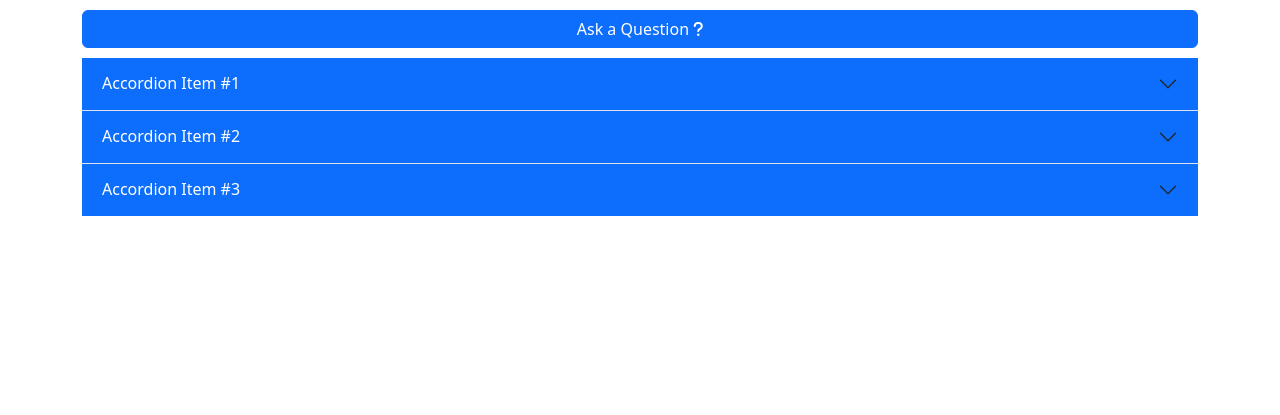
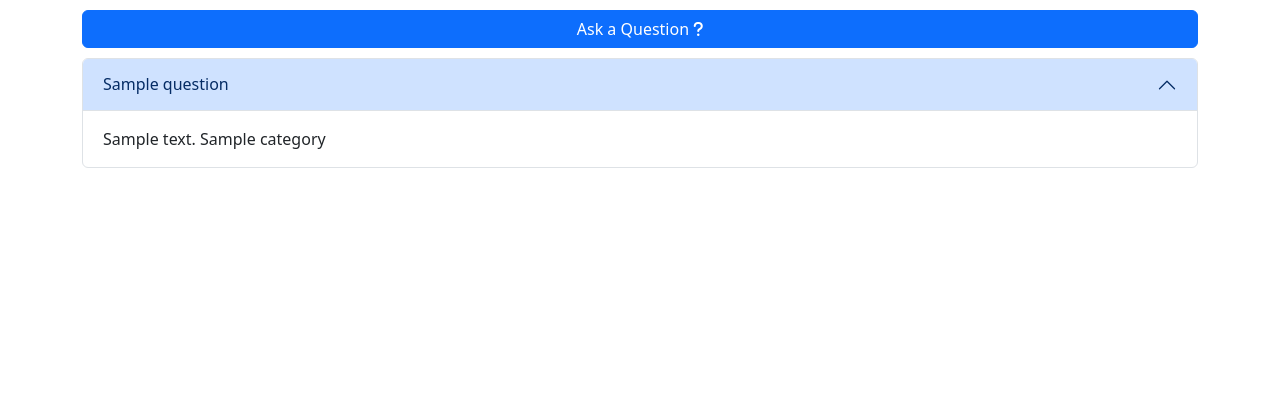
Before and after one commit to BackstagecrewIS/devsite, a Flask app: page / in a window 1280 px wide. Shown: the part 56-471 px from the top of the page. Run offline with Flask 2, Linux system fonts and the light colour scheme; tables that the repository leaves empty hold one stand-in row (values such as "Sample post"); some libraries are stand-ins or nearby versions.

Commit message:
Add questions to accordion in faq.html

```diff
--- a/faq/models.py
+++ b/faq/models.py
@@ -16,8 +16,8 @@ class Category(db.Model):
 class Question(db.Model):
     # schema for the Task model
     id = db.Column(db.Integer, primary_key=True)
-    question = db.Column(db.String(250), unique=True, nullable=False)
-    answer = db.Column(db.Text, unique=True, nullable=False)
+    question = db.Column(db.String(250), nullable=False)
+    answer = db.Column(db.Text, nullable=False)
     category_id = db.Column(
         db.Integer, db.ForeignKey(
             "category.id", ondelete="CASCADE"), nullable=False)
--- a/faq/routes.py
+++ b/faq/routes.py
@@ -5,7 +5,8 @@ from faq.models import Category, Question
 
 @app.route("/")
 def home():
-    return render_template("faq.html")
+    questions = list(Question.query.order_by(Question.question).all())
+    return render_template("faq.html", questions=questions)
 
 
 @app.route("/categories")
--- a/faq/templates/faq.html
+++ b/faq/templates/faq.html
@@ -8,37 +8,21 @@
 </div>
 
 
-<div class="accordion accordion-flush" id="accordionFlushExample">
-    <div class="accordion-item">
-      <h2 class="accordion-header" id="flush-headingOne">
-        <button class="accordion-button collapsed bg-primary text-white" type="button" data-bs-toggle="collapse" data-bs-target="#flush-collapseOne" aria-expanded="false" aria-controls="flush-collapseOne">
-          Accordion Item #1
-        </button>
-      </h2>
-      <div id="flush-collapseOne" class="accordion-collapse collapse" aria-labelledby="flush-headingOne" data-bs-parent="#accordionFlushExample">
-        <div class="accordion-body">Placeholder content for this accordion, which is intended to demonstrate the <code>.accordion-flush</code> class. This is the first item's accordion body.</div>
-      </div>
-    </div>
-    <div class="accordion-item">
-      <h2 class="accordion-header" id="flush-headingTwo">
-        <button class="accordion-button collapsed bg-primary text-white" type="button" data-bs-toggle="collapse" data-bs-target="#flush-collapseTwo" aria-expanded="false" aria-controls="flush-collapseTwo">
-          Accordion Item #2
-        </button>
-      </h2>
-      <div id="flush-collapseTwo" class="accordion-collapse collapse" aria-labelledby="flush-headingTwo" data-bs-parent="#accordionFlushExample">
-        <div class="accordion-body">Placeholder content for this accordion, which is intended to demonstrate the <code>.accordion-flush</code> class. This is the second item's accordion body. Let's imagine this being filled with some actual content.</div>
-      </div>
-    </div>
-    <div class="accordion-item ">
-      <h2 class="accordion-header" id="flush-headingThree">
-        <button class="accordion-button collapsed bg-primary text-white" type="button" data-bs-toggle="collapse" data-bs-target="#flush-collapseThree" aria-expanded="false" aria-controls="flush-collapseThree">
-          Accordion Item #3
-        </button>
-      </h2>
-      <div id="flush-collapseThree" class="accordion-collapse collapse" aria-labelledby="flush-headingThree" data-bs-parent="#accordionFlushExample">
-        <div class="accordion-body">Placeholder content for this accordion, which is intended to demonstrate the <code>.accordion-flush</code> class. This is the third item's accordion body. Nothing more exciting happening here in terms of content, but just filling up the space to make it look, at least at first glance, a bit more representative of how this would look in a real-world application.</div>
+<div class="accordion" id="accordionExample">
+  {% for question in questions %}
+  <div class="accordion-item">
+    <h2 class="accordion-header" id="headingOne">
+      <button class="accordion-button" type="button" data-bs-toggle="collapse" data-bs-target="#collapse-{{question.id}}" aria-expanded="true" aria-controls="collapseOne">
+        {{ question.question }}
+      </button>
+    </h2>
+    <div id="collapse-{{question.id}}" class="accordion-collapse collapse show" aria-labelledby="headingOne" data-bs-parent="#accordionExample">
+      <div class="accordion-body">
+        {{ question.answer }} {{ question.category }}
       </div>
     </div>
   </div>
+  {% endfor %}
+</div>
 
 {% endblock %}
```
